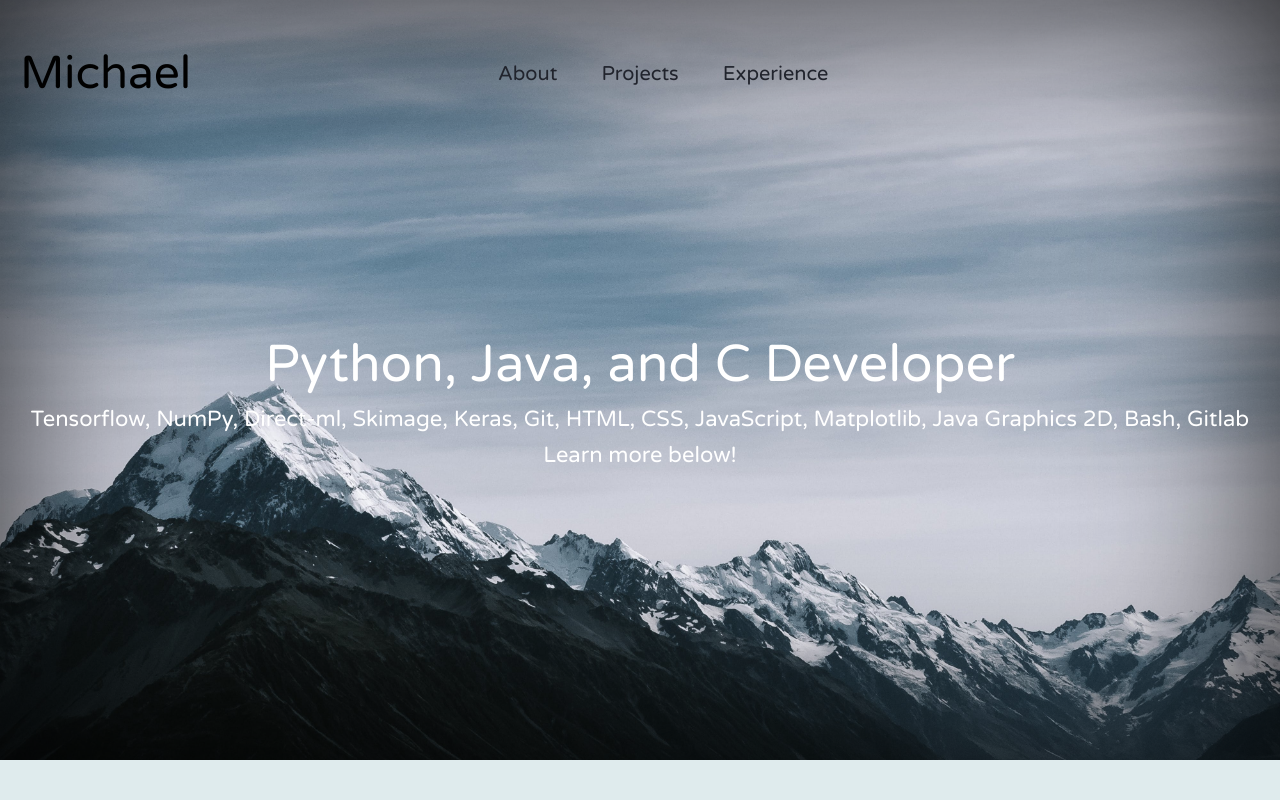
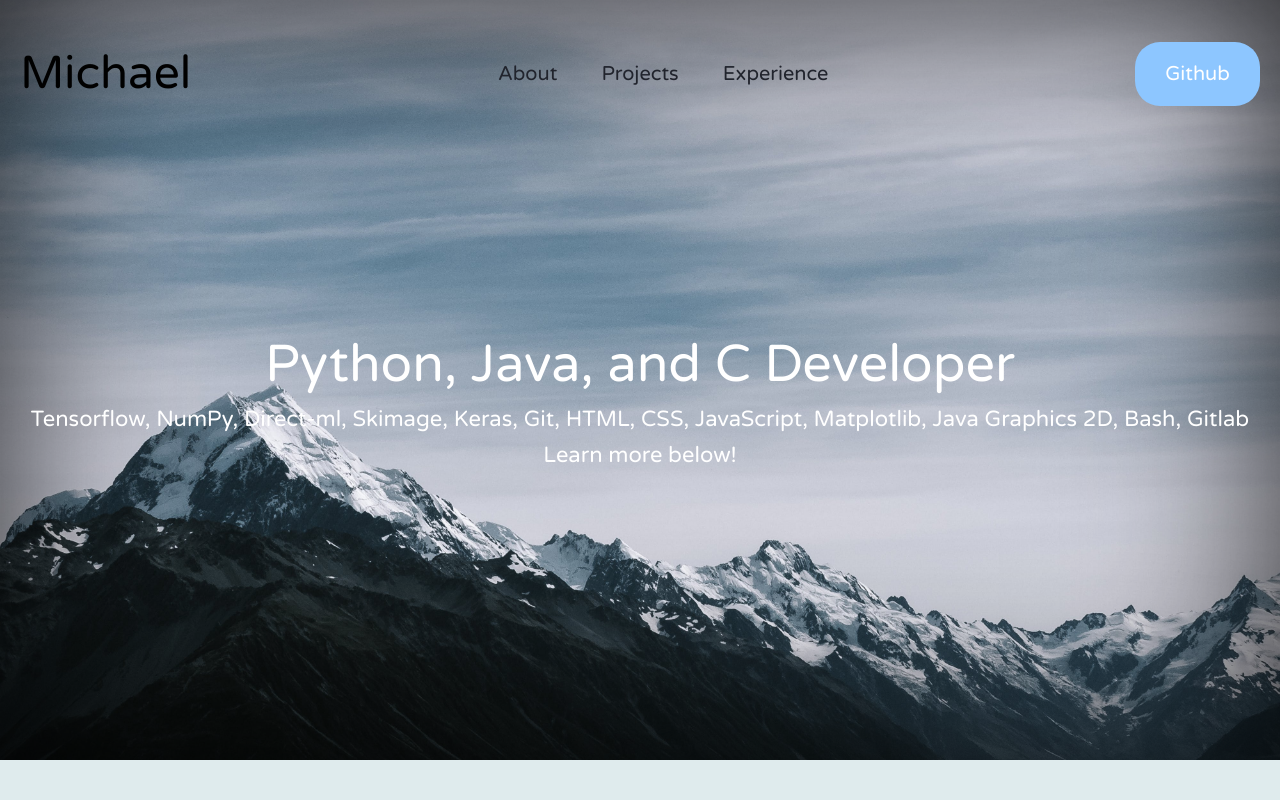
Before and after one commit to AlphaCloudX/AlphaCloudX.github.io, a plain HTML site: page index.html in a window 1280 px wide. Shown: the top 800 px of the page. Drawn offline with Linux system fonts and the light colour scheme.

Commit message:
added git accound option

```diff
--- a/index.html
+++ b/index.html
@@ -33,7 +33,7 @@
 
         <!-- Contact on the right -->
         <div class="contact">
-            <!-- <p id="contact"><a href="/contact.html">Resume</a></p> -->
+            <p id="contact"><a href="https://github.com/AlphaCloudX">Github</a></p>
         </div>
     </div>
 
```
